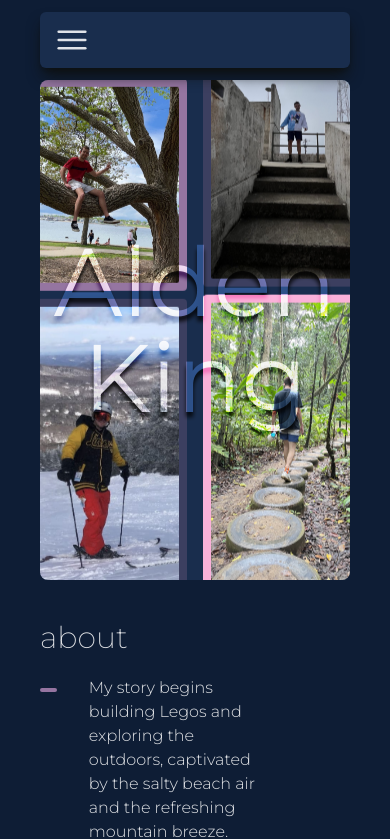
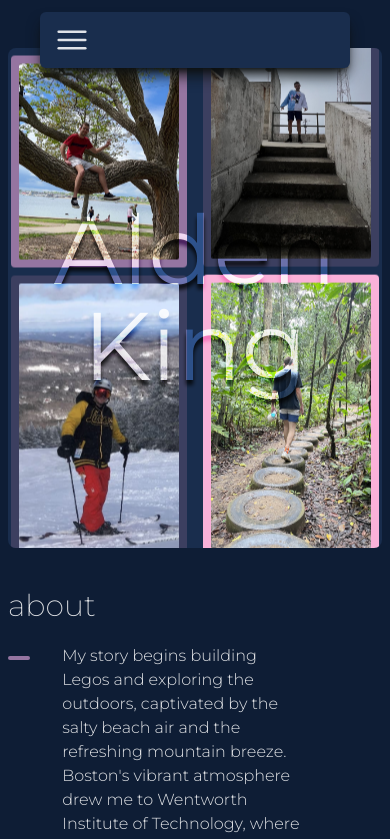
Before and after one commit to kinga112/portfolio-2.0, a React (Vite) app: page / in a window 390 px wide. Shown: the top 839 px of the page. Built offline with nearby package versions, Linux system fonts and the light colour scheme.

Commit message:
removed test padding title page (back to 2)

```diff
--- a/src/pages/Home.tsx
+++ b/src/pages/Home.tsx
@@ -8,7 +8,7 @@
 function Home(){
   return(
     <>
-      <div className=' h-full w-full p-10 sm:p-10 space-y-5 overflow-hidden'>
+      <div className=' h-full w-full p-2 sm:p-10 space-y-5 overflow-hidden'>
         <div className='flex h-[500px] w-full bg-custom rounded-lg overflow-hidden justify-center place-items-center mt-10'>
           <Title/>
           <ImageGrid/>
```
